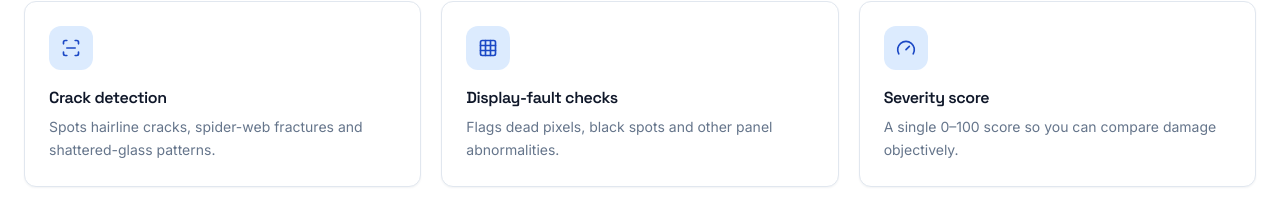
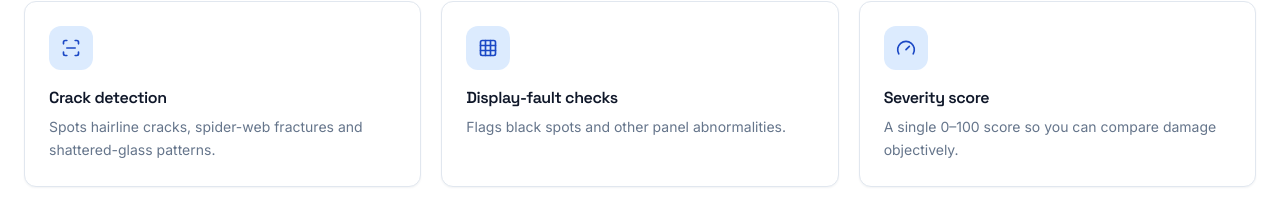
Before and after one commit to muzamilwork122-collab/FinalYearProject, a React (Vite) app in the folder frontend/: page /features in a window 1280 px wide. Shown: the part 743-949 px from the top of the page. Built offline with nearby package versions, Linux system fonts and the light colour scheme; no server answers; the HTML template or start-up script is replaced by a standard one.

Commit message:
Update FeaturesSection.tsx

```diff
--- a/frontend/src/components/FeaturesSection.tsx
+++ b/frontend/src/components/FeaturesSection.tsx
@@ -9,7 +9,7 @@ const FEATURES = [
   {
     icon: Grid3x3,
     title: "Display-fault checks",
-    description: "Flags dead pixels, black spots and other panel abnormalities.",
+    description: "Flags black spots and other panel abnormalities.",
   },
   {
     icon: Gauge,
```
